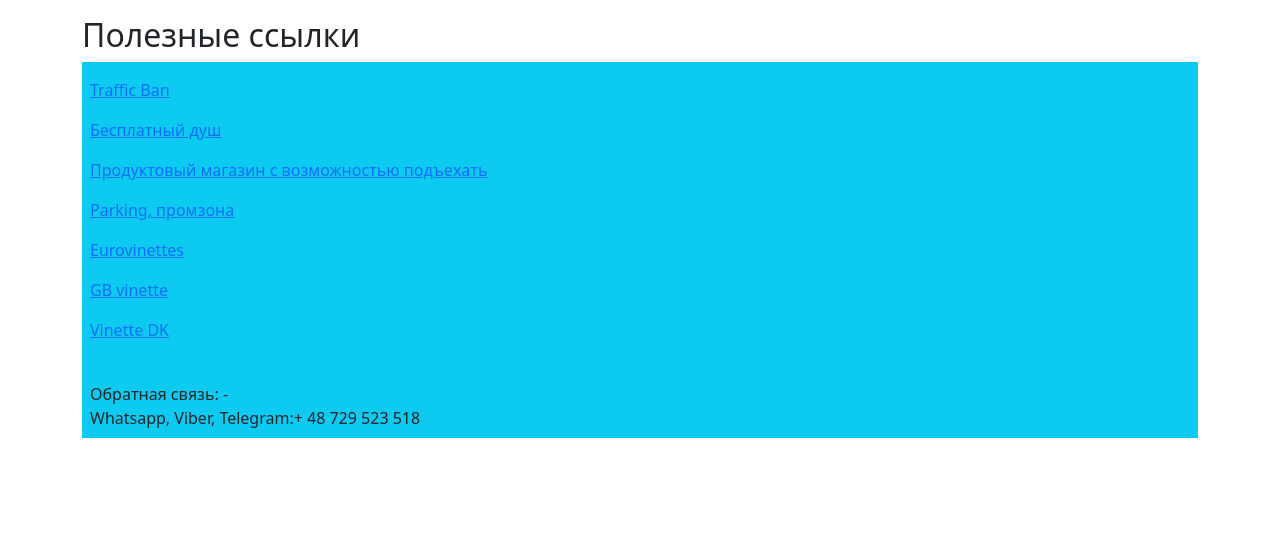
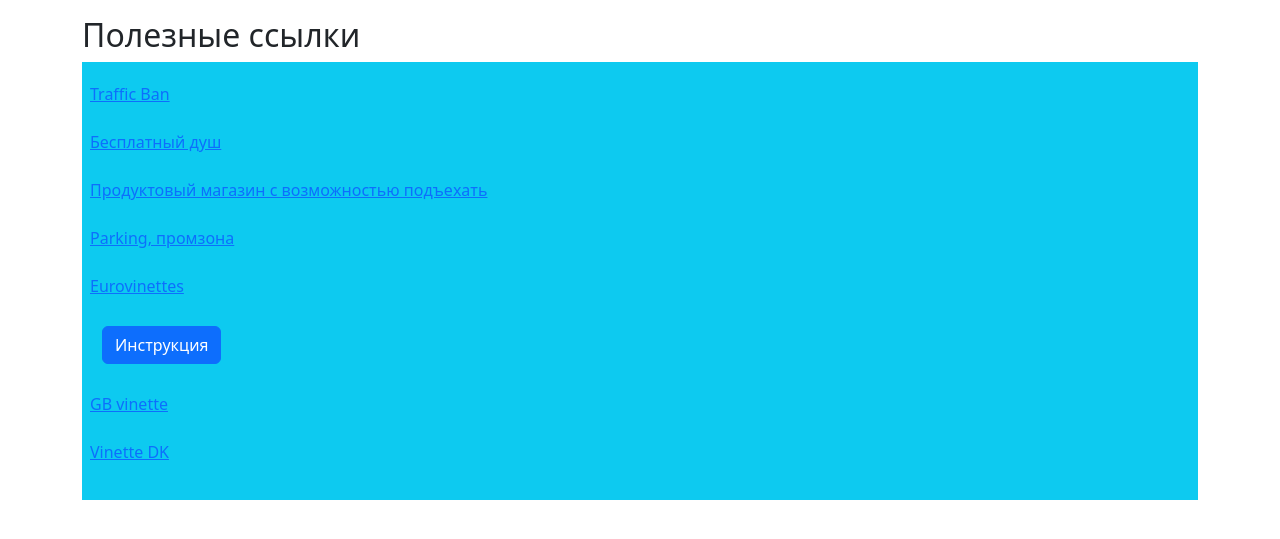
Before and after one commit to Sasha1980Y/Site, a Django app: page /shop/link_sites/ in a window 1280 px wide. Shown: the top 539 px of the page. Run offline with Django 4.2, Linux system fonts and the light colour scheme.

Commit message:
add instruction Eurovinette

```diff
--- a/shop/templates/link_sites.html
+++ b/shop/templates/link_sites.html
@@ -11,9 +11,8 @@
          line-height: 1.5;
          }
       P {
-        line-height: 2.5em;
+        line-height: 3.0em;
         }
-
   </style>
 
 </head>
@@ -29,16 +28,54 @@
             <a href="https://www.google.com/maps/d/edit?mid=1cisVlUh-BN9ldp-KDKX_ApzFq-tgTvUv&usp=sharing">Продуктовый магазин с возможностью подъехать</a> <br>
             <a href="https://www.google.com/maps/d/edit?mid=10Blsylj2M5EGrA1Zq3GSJb0Nn7Ak-dg&ll=45.573237239464234%2C11.45424300000002&z=4">Parking, промзона</a> <br>
             <a href="https://www.eurovignettes.eu/portal/en/booking/booking">Eurovinettes</a> <br>
+                <div class="container mt-3">
+                <button type="button" class="btn btn-primary" data-bs-toggle="modal" data-bs-target="#myModal">
+                Инструкция
+            </button>
+            </div>
+        </p>
+        <p>
             <a href="https://www.hgvlevy.service.gov.uk/ords/pwslive/">GB vinette</a> <br>
             <a href="https://vejafgifter.dk/en/digital-kmtoll-ticket/#">Vinette DK</a> <br>
         </p>
     </div>
-     <div class="p-2 bg-info">
-         <p3>
-             Обратная связь: - <br>
-             Whatsapp, Viber, Telegram:+ 48 729 523 518 <br>
-         </p3>
-     </div>
+      <!-- The Modal button Instruction-->
+<div class="modal" id="myModal">
+  <div class="modal-dialog">
+    <div class="modal-content">
+
+      <!-- Modal Header button Instruction-->
+      <div class="modal-header">
+        <h4 class="modal-title">Инструкция</h4>
+        <button type="button" class="btn-close" data-bs-dismiss="modal"></button>
+      </div>
+
+      <!-- Modal body // button Instruction-->
+      <div class="modal-body">
+        <p>
+            1 Выбираем дату (если больше 3 дней, можно взять 7 дней по цене 3-х)<br>
+            2.1 Licence plate country страна регистрации авто<br>
+            2.2 Licence plate number регистрационный номер<br>
+            2.3 Axle class количество осей (с полуприцепом 4 или больше)<br>
+            2.4 Emission class (CO2 class 1 Euro 6 обычно)<br>
+            5 Fuel/Fleet card (для оплаты по DKV)<br>
+            6.1 Card number (номер карты)<br>
+            6.2 Valid until (mm/yy) (до когда действительна карта)<br>
+            7.1 Please enter the characters (проходим проверку CAPTCHA CODE)<br>
+            7.2 Ставим галочку для принятия условий покупки I accept the General Terms and Conditions.<br>
+            7.3 Нажимаем кнопку Buy - купить<br>
+            8 Скачиваем подтверждение / Делаем скриншот с номером Eurovignette number<br>
+        </p>
+      </div>
+
+      <!-- Modal footer -->
+      <div class="modal-footer">
+        <button type="button" class="btn btn-danger" data-bs-dismiss="modal">Закрыть</button>
+      </div>
+
+    </div>
+  </div>
+</div>
 
 </div>
 
```
